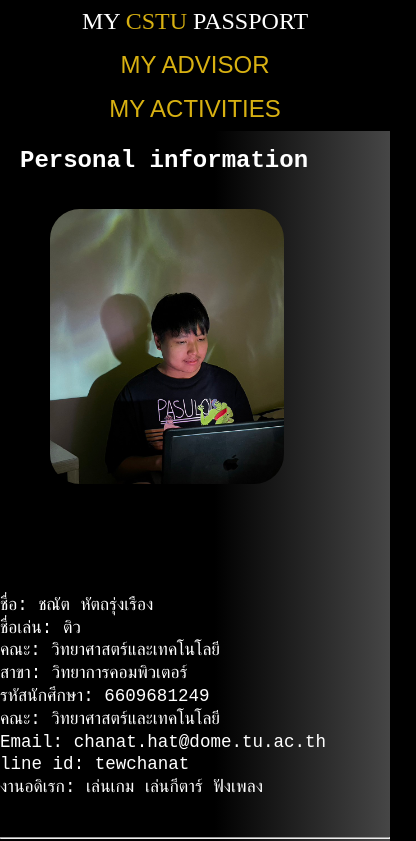
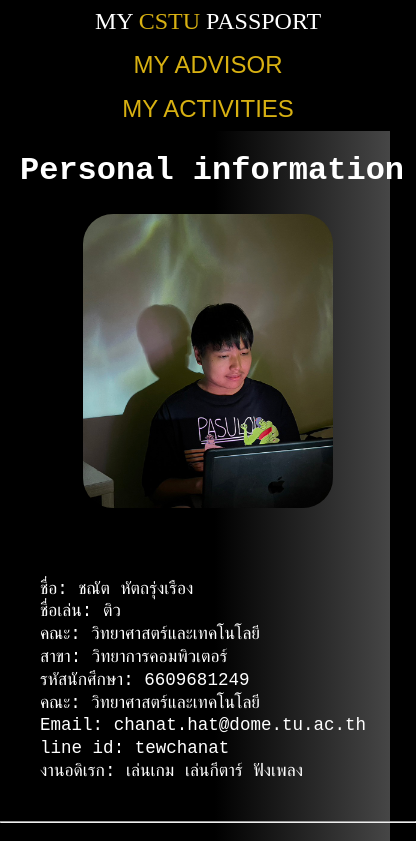
Before and after one commit to TewChanat/MyCSTUPassport-6609681249, a plain HTML site: page index.html in a window 390 px wide. Shown: the top 841 px of the page, 416 px wide, since content can reach past the window. Drawn offline with Linux system fonts and the light colour scheme.

Commit message:
fix info and  header selector

```diff
--- a/css/css_activities/activity_content.css
+++ b/css/css_activities/activity_content.css
@@ -91,5 +91,6 @@ div.pic_text_content_re p {
 }
 
 #h1_wonderworld {
-    font-size: clamp(24px, 3vw, 48px);
+    font-size: clamp(16px, 2vw, 48px);
+
 }
--- a/css/cstu_style.css
+++ b/css/cstu_style.css
@@ -10,7 +10,7 @@ body {
 }
 
 h1 {
-    font-size: clamp(24px, 5vw, 96px);
+    font-size: clamp(32px, 5vw, 96px);
     font-family: 'Courier New', Courier, monospace;
     color: #ffffff;
     margin-left: 20px;
--- a/css/homepage_info_style.css
+++ b/css/homepage_info_style.css
@@ -43,5 +43,12 @@
     #profile_picture {
         max-width: 60%;
         height: auto;
+        margin: 10px;
+        margin-left: auto;
+        margin-right: auto;
+    }
+
+    #my_info_text {
+        margin-left: 40px;
     }
 }
```
